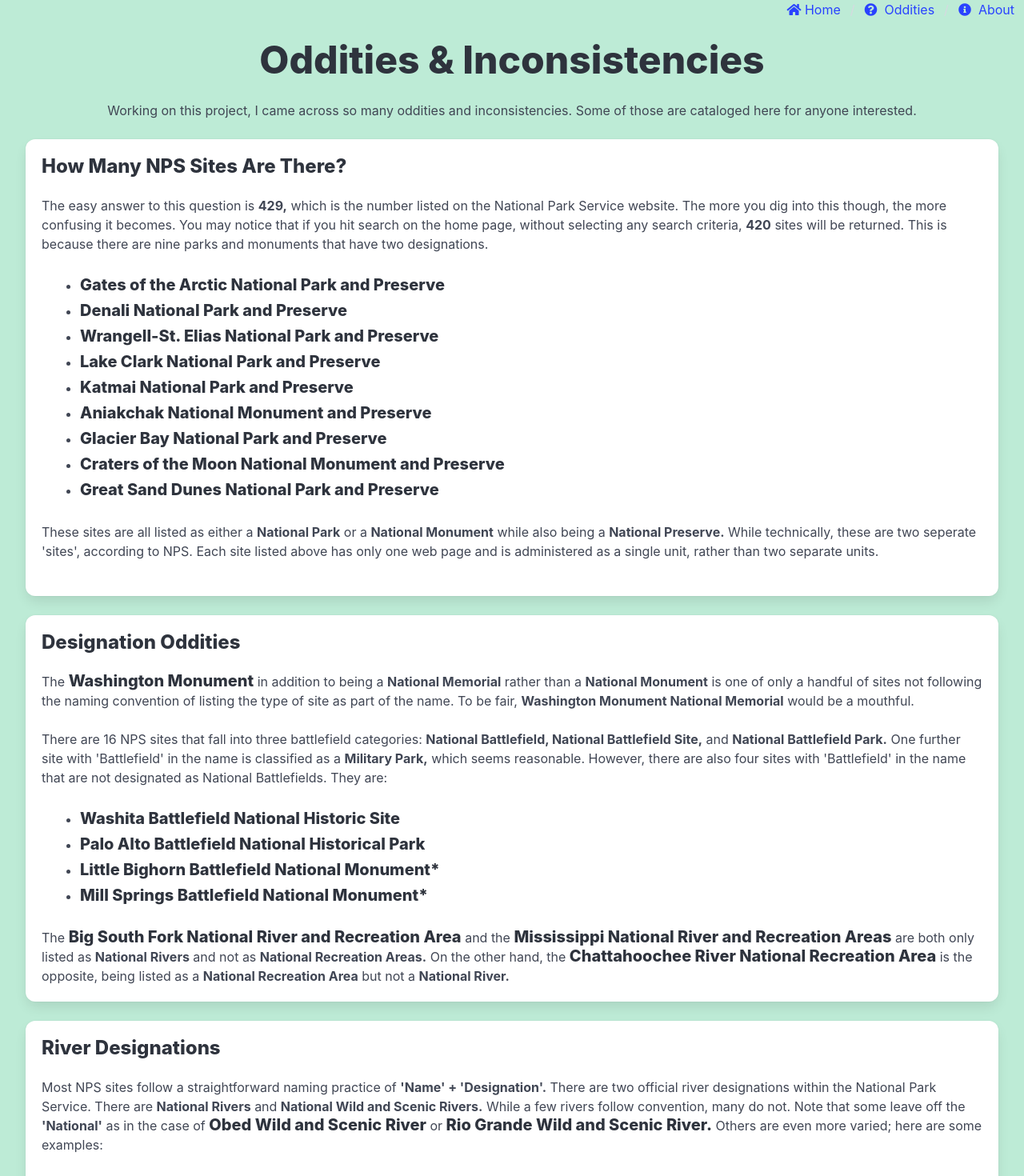
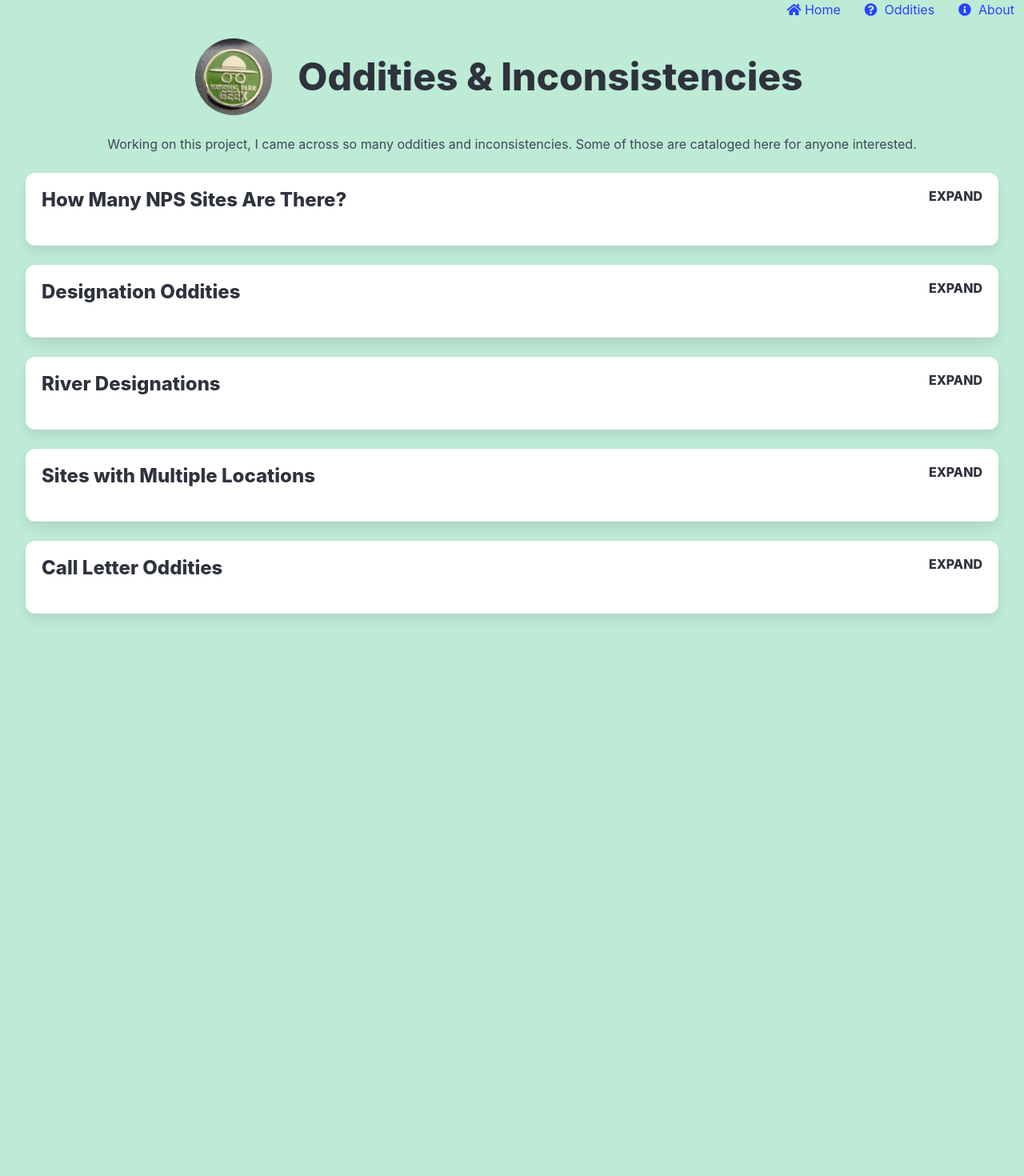
Before and after one commit to msharretts/NPS-Site-Tracker, a Vue app in the folder vue/: page /oddities in a window 1280 px wide. Shown: the top 1470 px of the page at 80% size. After the commit the page ends 800 px from the top, so only its background shows below. Built offline with nearby package versions, Linux system fonts and the light colour scheme.

Commit message:
finished oddities and about pages, made oddities page boxes collapsible

```diff
--- a/vue/src/components/SearchFeature.vue
+++ b/vue/src/components/SearchFeature.vue
@@ -205,14 +205,14 @@
         },
 
         checkHasCamping() {
-            if (this.hasCamping) {
+            if (this.hasCamping == true) {
                 this.$store.commit('SET_HAS_CAMPING_PREFERENCE', this.hasCamping);
                 this.sites = this.sites.filter(site => site.hasCamping == true);
             }
         },
 
         checkHasJuniorRanger() {
-            if (this.hasJuniorRanger) {
+            if (this.hasJuniorRanger == true) {
                 this.$store.commit('SET_HAS_JUNIOR_RANGER_PREFERENCE', this.hasJuniorRanger);
                 this.sites = this.sites.filter(site => site.hasJuniorRanger == true);
             }
--- a/vue/src/views/AboutView.vue
+++ b/vue/src/views/AboutView.vue
@@ -7,10 +7,8 @@
     </div>
 
     <div class="container is-fluid">
+
         <div class="box">
-            <h2 class="title is-4">A Bit About the National Park Service</h2>
-        </div>
-        <div class="box has-background-link-85">
             <h2 class="title is-4">How It Started</h2>
             <p class="block">In the summer of 2009, I was selected for a Junior Ranger Ambassador internship with the
                 National Park Service (NPS). I had never heard of the Junior Ranger program before then, but these
@@ -47,28 +45,62 @@
                 participating, and it's a great way to learn about a site.)
             </p>
         </div>
-        <div class="box">
-            <h2 class="title is-4">Making the Database</h2>
-        </div>
 
         <div class="box">
             <h2 class="title is-4">Future Plans</h2>
             <p class="block">There is a lot I'd still like to do with this project. Ideas for the future include:</p>
-            <ul id="future-features">
-                <li>Searching by Site Name</li>
-                <li>Searching by Date Established</li>
-                <li>Searching by Area</li>
-                <li>Add state locations to the detailed site view</li>
-                <li>Add designation(s) to detailed site view</li>
+            <ul id="future-features" class="about-list">
+                <li>Searching by <span class="has-text-weight-bold">site name</span></li>
+                <li>Searching by <span class="has-text-weight-bold">date established</span></li>
+                <li>Searching by <span class="has-text-weight-bold">area</span></li>
+                <li>Add <span class="has-text-weight-bold">state locations</span> to the detailed site view</li>
+                <li>Add <span class="has-text-weight-bold">designation(s)</span> to detailed site view</li>
                 <li>Include pictures from an outside API to make the results page more attractive</li>
-                <li>Create user accounts so users can track sites they've visited and Jr Ranger programs they've completed</li>
-                <li>Allow users to attach reviews and/or pictures to sites they've visited</li>
-                <li>Adding fee information to the database</li>
+                <li>Create <span class="has-text-weight-bold">user accounts</span> so users can <span
+                        class="has-text-weight-bold">track sites</span> they've visited and Jr Ranger programs they've
+                    completed</li>
+                <li>Allow users to attach <span class="has-text-weight-bold">reviews and/or pictures</span> to sites they've
+                    visited</li>
+                <li>Adding <span class="has-text-weight-bold">fee information</span> to the database</li>
             </ul>
         </div>
 
         <div class="box">
             <h2 class="title is-4">Credit & Thanks</h2>
+            <p class="block"> Much of my initial data came from Wikipedia. Individual pages are listed in the
+                README file.</p>
+
+            <p class="block">Information that was not available on Wikipedia was gathered from countless National
+                Park Service resources. Those include:
+            </p>
+            <ul class="block about-list">
+                <li>
+                    <a href="https://www.nps.gov/subjects/camping/campground.htm" :target="'_blank'"
+                        class="title is-5 has-text-success-5-invert">Campground Information</a>
+                </li>
+                <li>
+                    <a href="https://www.nps.gov/aboutus/national-park-system.htm" :target="'_blank'"
+                        class="title is-5 has-text-success-5-invert">Designation Information & State Locations</a>
+                </li>
+                <li>
+                    <a href="https://www.nps.gov/kids/parks-with-junior-ranger-programs.htm" :target="'_blank'"
+                        class="title is-5 has-text-success-5-invert">Junior Ranger Programs</a>
+                </li>
+                <li>
+                    <span class="has-text-weight-bold">Date Established</span> when not on Wikipedia
+                        was taken from many dozen <a href="http://npshistory.com/index.htm" :target="'_blank'"
+                        class="title is-5 has-text-success-5-invert">NPS Archive</a> pages
+                </li>
+                <li>
+                    <span class="has-text-weight-bold">Area</span> not available on Wikipedia was found
+                    <a href="https://web.archive.org/web/20210113132417/https://www.nps.gov/subjects/lwcf/upload/NPS-Acreage-12-31-2020.pdf" :target="'_blank'"
+                        class="title is-5 has-text-success-5-invert">here</a>
+                </li>
+            </ul>
+            <p class="block">Thanks to <span class="has-text-weight-bold">Walt Impellicceiri</span> and
+                <span class="has-text-weight-bold">Tom Anderson</span> for always being available when I had
+                questions or needed help. Thanks also to <span class="has-text-weight-bold">Andie Fullmer</span>
+                for listening to the ongoing saga of creating this database and for offering feedback.</p>
             <div id="image-bar-2" class="block is-flex is-justify-content-space-evenly">
                 <figure class="image is-128x128">
                     <img class="is-rounded" src="../assets/junior-ranger-pics/monojr.jpg" />
@@ -108,9 +140,9 @@
     align-items: center;
 }
 
-#future-features {
+.about-list {
     list-style-type: disc;
     list-style-position: outside;
-    padding-left: 1rem;
+    padding-left: 3rem;
 }
 </style>
--- a/vue/src/views/OdditiesView.vue
+++ b/vue/src/views/OdditiesView.vue
@@ -1,14 +1,33 @@
 <template>
     <div id="oddities-page" class="block">
-        <div class="block">
+        <div id="oddities-title-div" class="block">
+            <figure id="park-geek-figure" class="image is-96x96">
+                <img class="is-rounded" src="../assets/junior-ranger-pics/park-geek.jpg" />
+            </figure>
+            <div id="oddities-h1-div" class="block">
                 <h1 class="title is-1">Oddities & Inconsistencies</h1>
+            </div>
+
         </div>
         <p class="block">Working on this project, I came across so many oddities and inconsistencies. Some of those
             are cataloged here for anyone interested.</p>
     </div>
+
+
     <div class="container is-fluid">
-        <div class="box">
+        <div v-if="boxOneCollapsed" id="oddities-box-1-collapsed" class="box">
+            <div id="box-1-title-c" class="box-title">
                 <h2 class="title is-4">How Many NPS Sites Are There?</h2>
+                <h4 @click="changeCollapsed(1)" class="title is-6">EXPAND</h4>
+            </div>
+        </div>
+
+        <div v-else id="oddities-box-1-expanded" class="box">
+            <div id="box-1-title-e" class="box-title">
+                <h2 class="title is-4">How Many NPS Sites Are There?</h2>
+                <h4 @click="changeCollapsed(1)" class="title is-6">COLLAPSE</h4>
+            </div>
+
             <p class="block">The easy answer to this question is <span class="has-text-weight-bold">429,</span> which
                 is the number listed on the National Park Service website. The more you dig into this though, the
                 more confusing it becomes. You may notice that if you hit search on the home page, without selecting
@@ -55,14 +74,28 @@
             </ul>
             <p class="block">These sites are all listed as either a <span class="has-text-weight-bold">National Park</span>
                 or a <span class="has-text-weight-bold">National Monument</span> while also being a
-                <span class="has-text-weight-bold">National Preserve.</span> While technically, these are two seperate
-                'sites', according to NPS. Each site listed above has only one web page and is administered
+                <span class="has-text-weight-bold">National Preserve.</span> While technically, these are two separate
+                'sites', according to NPS, each site listed above has only one web page and is administered
                 as a single unit, rather than two separate units.
             </p>
-            <p class="block"></p>
+            <p class="block">Additionally, the National Park Service web site lists
+                <span class="has-text-weight-bold">175 'Related Areas'</span> that are not official NPS sites, but
+                that have some NPS involvement. Many of these sites have their own NPS web pages.
+            </p>
         </div>
-        <div class="box">
+
+        <div v-if="boxTwoCollapsed" id="oddities-box-2-collapsed" class="box">
+            <div id="box-2-title-c" class="box-title">
                 <h2 class="title is-4">Designation Oddities</h2>
+                <h4 @click="changeCollapsed(2)" class="title is-6">EXPAND</h4>
+            </div>
+        </div>
+
+        <div v-else id="oddities-box-2-expanded" class="box">
+            <div id="box-2-title-e" class="box-title">
+                <h2 class="title is-4">Designation Oddities</h2>
+                <h4 @click="changeCollapsed(2)" class="title is-6">COLLAPSE</h4>
+            </div>
             <p class="block">The
                 <a href="https://www.nps.gov/wamo/index.htm" :target="'_blank'"
                     class="title is-5 has-text-success-5-invert">Washington Monument</a>
@@ -96,29 +129,34 @@
                         class="title is-5 has-text-success-5-invert">Mill Springs Battlefield National Monument*</a>
                 </li>
             </ul>
-            <p class="block">The
-                <a href="https://www.nps.gov/biso/index.htm" :target="'_blank'"
-                    class="title is-5 has-text-success-5-invert">Big South Fork National River and Recreation Area</a>
-                and the
-                <a href="https://www.nps.gov/miss/index.htm" :target="'_blank'"
-                    class="title is-5 has-text-success-5-invert">Mississippi National River and Recreation Areas</a>
-                are both only listed as <span class="has-text-weight-bold">National Rivers</span> and not as
-                <span class="has-text-weight-bold">National Recreation Areas.</span> On the other hand, the
-                <a href="https://www.nps.gov/chat/index.htm" :target="'_blank'"
-                    class="title is-5 has-text-success-5-invert">Chattahoochee River National Recreation Area</a>
-                is the opposite, being listed as a <span class="has-text-weight-bold">National Recreation Area</span>
-                but not a <span class="has-text-weight-bold">National River.</span>
+            <p class="block">
+                <span class="title is-5 has-text-success-5-invert">*</span> There is a likely explanation for why
+                these are National Monuments. Monuments can be created with only a Presidential signature, while other
+                types of sites require Congressional approval. It's much easier to establish a National
+                Monument, therefore, several NPS sites began as Monuments and were later redesignated,
             </p>
         </div>
-        <div class="box">
+
+
+        <div v-if="boxThreeCollapsed" id="oddities-box-3-collapsed" class="box">
+            <div id="box-3-title-c" class="box-title">
                 <h2 class="title is-4">River Designations</h2>
+                <h4 @click="changeCollapsed(3)" class="title is-6">EXPAND</h4>
+            </div>
+        </div>
+
+        <div v-else id="oddities-box-3-expanded" class="box">
+            <div id="box-3-title-e" class="box-title">
+                <h2 class="title is-4">River Designations</h2>
+                <h4 @click="changeCollapsed(3)" class="title is-6">COLLAPSE</h4>
+            </div>
             <p class="block">Most NPS sites follow a straightforward naming practice of
                 <span class="has-text-weight-bold">'Name' + 'Designation'.</span>
                 There are two official river designations within the National Park Service. There are
                 <span class="has-text-weight-bold">National Rivers</span>
                 and
                 <span class="has-text-weight-bold">National Wild and Scenic Rivers.</span>
-                While a few rivers follow convention, many do not. Note that some leave off the
+                While a few rivers follow naming convention, many do not. Note that some leave off the
                 <span class="has-text-weight-bold">'National'</span>
                 as in the case of
                 <a href="https://www.nps.gov/obed/index.htm" :target="'_blank'"
@@ -154,13 +192,33 @@
                     is a <span class="has-text-weight-bold">National Wild and Scenic River</span>
                 </li>
             </ul>
-            <p class="block">As if that's not enough, there are some rivers that are named as rivers and recreation areas.
-                There are some recreation areas that are listed as rivers and recreation areas. Each of these only has one
-                actual designation though, as opposed to some other NPS sites, which have multiple designations.
+            <p class="block">Also, the
+                <a href="https://www.nps.gov/biso/index.htm" :target="'_blank'"
+                    class="title is-5 has-text-success-5-invert">Big South Fork National River and Recreation Area</a>
+                and the
+                <a href="https://www.nps.gov/miss/index.htm" :target="'_blank'"
+                    class="title is-5 has-text-success-5-invert">Mississippi National River and Recreation Areas</a>
+                are both only listed as <span class="has-text-weight-bold">National Rivers</span> and not as
+                <span class="has-text-weight-bold">National Recreation Areas.</span> On the other hand, the
+                <a href="https://www.nps.gov/chat/index.htm" :target="'_blank'"
+                    class="title is-5 has-text-success-5-invert">Chattahoochee River National Recreation Area</a>
+                is the opposite, being listed as a <span class="has-text-weight-bold">National Recreation Area</span>
+                but not a <span class="has-text-weight-bold">National River.</span>
             </p>
         </div>
-        <div class="box">
+
+        <div v-if="boxFourCollapsed" id="oddities-box-4-collapsed" class="box">
+            <div id="box-4-title-c" class="box-title">
                 <h2 class="title is-4">Sites with Multiple Locations</h2>
+                <h4 @click="changeCollapsed(4)" class="title is-6">EXPAND</h4>
+            </div>
+        </div>
+
+        <div v-else id="oddities-box-4-expanded" class="box">
+            <div id="box-4-title-e" class="box-title">
+                <h2 class="title is-4">Sites with Multiple Locations</h2>
+                <h4 @click="changeCollapsed(4)" class="title is-6">COLLAPSE</h4>
+            </div>
             <p class="block">While it's not unusual to have an NPS site span more than one state, especially in the case of
                 National Scenic Trails, a few sites are notable for having multiple locations in noncontiguous
                 states.
@@ -197,8 +255,19 @@
                 Both sites share a webpage and the call letters <span class="has-text-weight-bold">TILL.</span>
             </p>
         </div>
-        <div class="box">
+
+        <div v-if="boxFiveCollapsed" id="oddities-box-5-collapsed" class="box">
+            <div id="box-5-title-c" class="box-title">
                 <h2 class="title is-4">Call Letter Oddities</h2>
+                <h4 @click="changeCollapsed(5)" class="title is-6">EXPAND</h4>
+            </div>
+        </div>
+
+        <div v-else id="oddities-box-5-expanded" class="box">
+            <div id="box-5-title-e" class="box-title">
+                <h2 class="title is-4">Call Letter Oddities</h2>
+                <h4 @click="changeCollapsed(5)" class="title is-6">COLLAPSE</h4>
+            </div>
             <p class="block">Every NPS site has a unique set of call letters. These four letters typically come
                 from the first four letters of sites with a one word name, or the first two letters of the first
                 word and the first two letters of the second word of a multi-word park name.
@@ -270,26 +339,40 @@
 
             </ul>
         </div>
-
-        <div class="box">
-            <h2 class="title is-4">December 2, 1980</h2>
-        </div>
-        <div class="box">
-            <h2 class="title is-4">Junior Ranger Inconsistencies</h2>
-            <p>National Mall sites</p>
-            <p>sites not listed as having junior ranger programs that do</p>
-        </div>
-
-        <div class="box">
-            <h2 class="title is-4">Sites not included as NPS sites</h2>
-            <p>hiking trails</p>
-            <p>websites</p>
-        </div>
     </div>
 </template>
 
 <script>
 
+export default {
+
+    data() {
+        return {
+            boxOneCollapsed: true,
+            boxTwoCollapsed: true,
+            boxThreeCollapsed: true,
+            boxFourCollapsed: true,
+            boxFiveCollapsed: true,
+
+        }
+    },
+
+    methods: {
+        changeCollapsed(boxNum) {
+            if (boxNum == 1) {
+                this.boxOneCollapsed = !this.boxOneCollapsed;
+            } else if (boxNum == 2) {
+                this.boxTwoCollapsed = !this.boxTwoCollapsed;
+            } else if (boxNum == 3) {
+                this.boxThreeCollapsed = !this.boxThreeCollapsed;
+            } else if (boxNum == 4) {
+                this.boxFourCollapsed = !this.boxFourCollapsed;
+            } else if (boxNum == 5) {
+                this.boxFiveCollapsed = !this.boxFiveCollapsed;
+            }
+        }
+    }
+}
 
 </script>
 
@@ -300,6 +383,29 @@
     align-items: center;
 }
 
+#oddities-title-div {
+    display: flex;
+    align-items: center;
+    justify-content: center;
+    width: 90vw;
+}
+
+#oddities-h1-div {
+    display: flex;
+    align-items: center;
+    justify-content: center;
+    margin-right: 2rem;
+}
+
+#park-geek-figure {
+    margin-right: 2rem;
+}
+
+.box-title {
+    display: flex;
+    justify-content: space-between;
+}
+
 .oddities-list {
     list-style-type: disc;
     list-style-position: outside;
@@ -308,6 +414,5 @@
 
 li {
     line-height: 2rem;
-    ;
 }
 </style>
```
Also changed, not shown: vue/src/assets/junior-ranger-pics/park-geek.jpg (added). Lines whose indentation alone changed are shown as unchanged.
